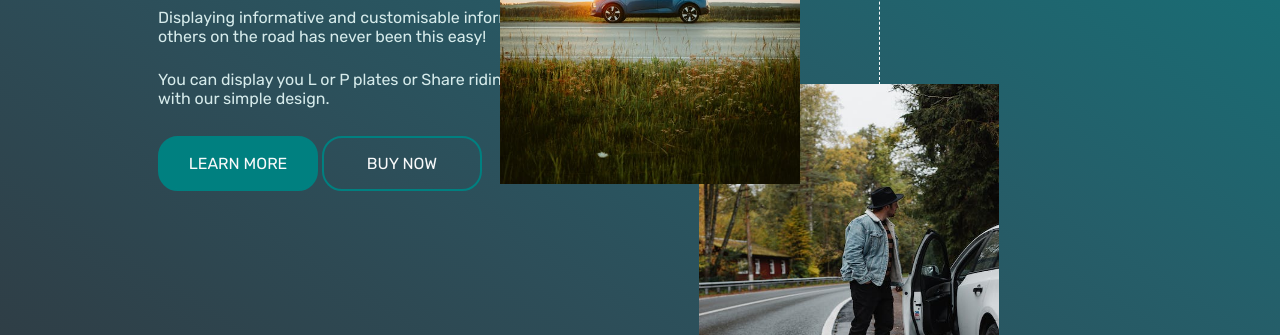
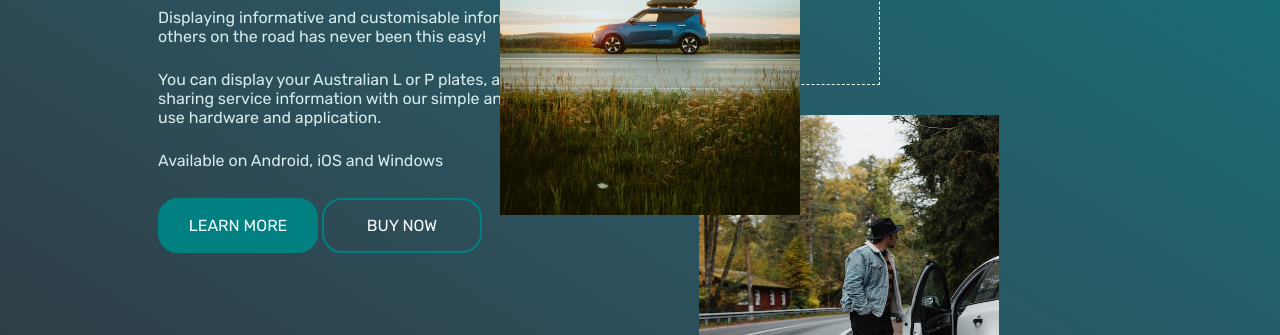
Before and after one commit to JamieRMIT/Assessment3, a plain HTML site: page index.html in a window 1280 px wide. Shown: the part 465-800 px from the top of the page. Drawn offline with nearby package versions, Linux system fonts and the light colour scheme.

Commit message:
Updated spelling and grammer

```diff
--- a/index.html
+++ b/index.html
@@ -60,7 +60,8 @@
                         <div class="coll-50 pl p3 text-center text-left sccol1">
                             <h1 class="h1-2 text-uppercase mb3">E-Ink Car Displays</h1>
                             <p class="mb text-snow">Displaying informative and customisable information to others on the road has never been this easy!</p>
-                            <p class="mb text-snow">You can display you L or P plates or Share riding service with our simple design.</p>
+                            <p class="mb text-snow">You can display your Australian L or P plates, and ride sharing service information with our simple and easy to use hardware and application.</p>
+                            <p class="mb text-snow">Available on Android, iOS and Windows</p>
                             <a class="btn btn-dark text-uppercase mt p1" href="project.html">Learn More</a>
                             <a class="btn btn-ghost text-uppercase mt p1" href="buy.html">Buy Now</a>
                         </div>
@@ -277,7 +278,7 @@
                             <a class="text-snow mb2" href="index.html"><i class="fa fa-angle-right text-snow mr2"></i> Home</a>
                             <a class="text-snow mb2" href="team.html"><i class="fa fa-angle-right text-snow mr2"></i> Team</a>
                             <a class="text-snow mb2" href="project.html"><i class="fa fa-angle-right text-snow mr2"></i> Project</a>
-                            <a class="text-snow mb2" href="Jobs.html"><i class="fa fa-angle-right text-snow mr2"></i> SKills & Jobs</a>
+                            <a class="text-snow mb2" href="Jobs.html"><i class="fa fa-angle-right text-snow mr2"></i> Skills & Jobs</a>
                             <a class="text-snow mb2" href="references.html"><i class="fa fa-angle-right text-snow mr2"></i> References</a>
                             <a class="text-snow mb2" href="contact.html"><i class="fa fa-angle-right text-snow mr2"></i> Contact Us</a>
                         </div>
```
Also changed, not shown: Jobs.html (+1 -1 lines), buy.html (+1 -1 lines), contact.html (+1 -1 lines), project.html (+1 -1 lines), references.html (+1 -1 lines), team.html (+1 -1 lines).
